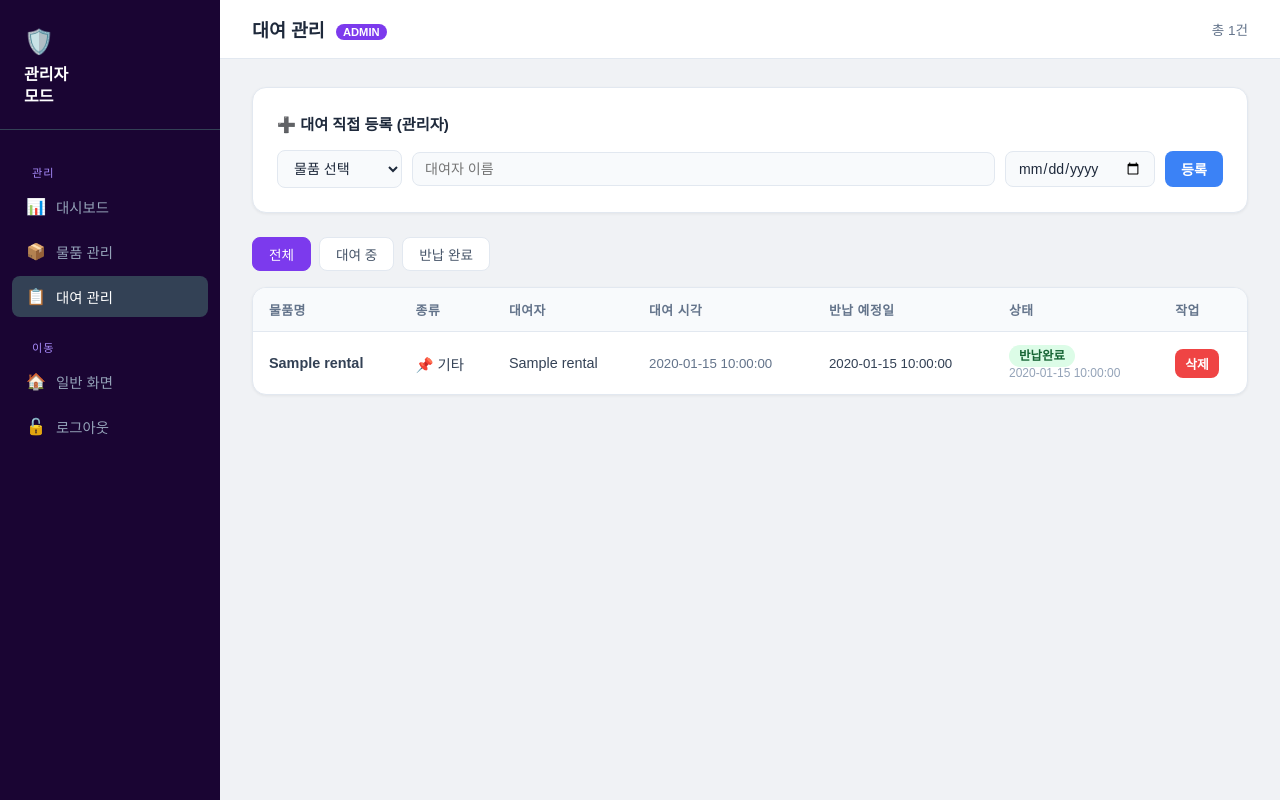
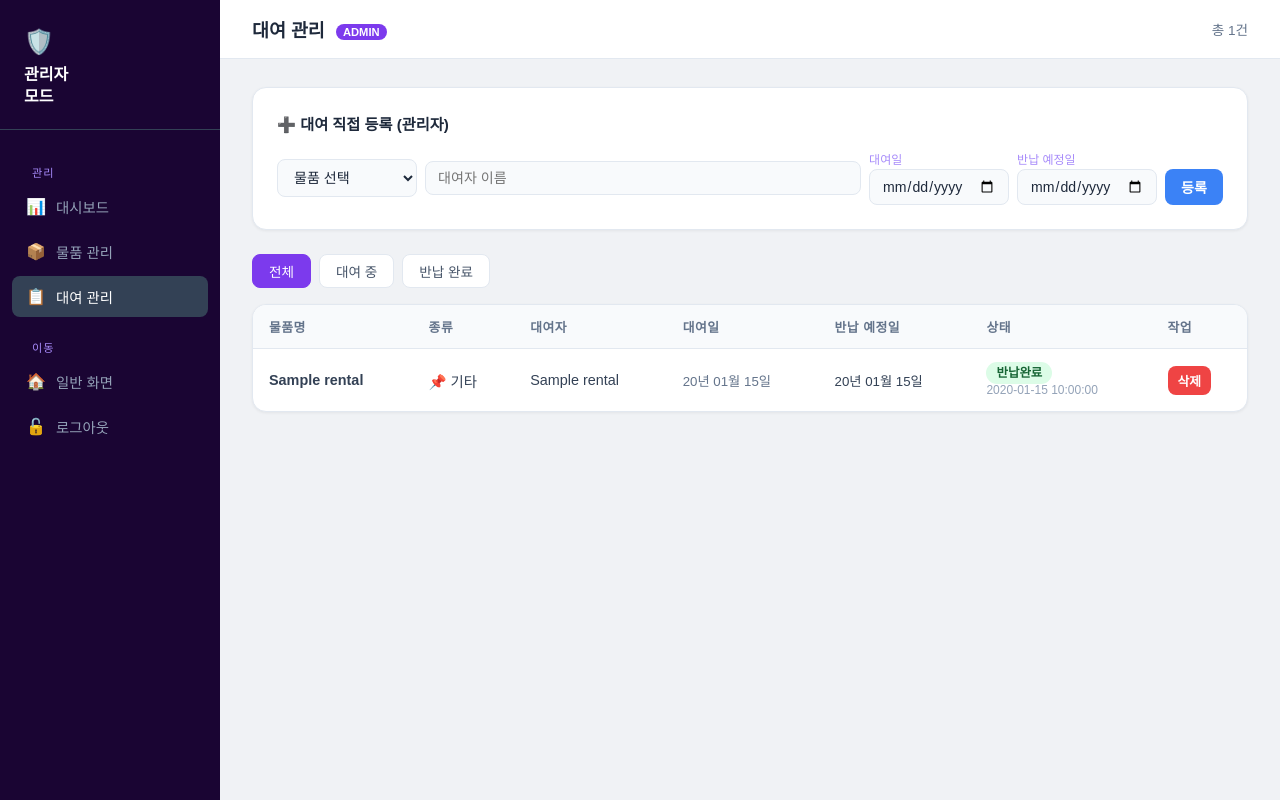
Before and after one commit to jun89368936-blip/100_test, a Flask app: page /admin/rentals in a window 1280 px wide. Run offline with Flask 3, Linux system fonts and the light colour scheme; the visitor is signed in with stand-in values (Sample User, id 1); a database or web service that is not in the repository returns one stand-in record (values such as "Sample title"); some libraries are stand-ins or nearby versions.

Commit message:
change rental to date-range: 대여일 + 반납일 입력 방식으로 변경
- 대여 폼: 대여자 이름 + 대여일(date picker) + 반납일(date picker)
- 날짜 표시: fmt_date 필터로 00년 00월 00일 형식 적용
- history, admin dashboard/rentals 모두 동일 포맷 적용

Co-Authored-By: Claude Sonnet 4.6 <noreply@anthropic.com>

```diff
--- a/equipment-rental/app.py
+++ b/equipment-rental/app.py
@@ -22,6 +22,18 @@ def admin_required(f):
     return decorated
 
 ITEM_COLORS = ["#3788d8", "#e67e22", "#27ae60", "#8e44ad", "#c0392b"]
+
+
+@app.template_filter("fmt_date")
+def fmt_date(value):
+    if not value:
+        return "—"
+    try:
+        from datetime import datetime as dt
+        d = dt.fromisoformat(str(value)[:10])
+        return f"{d.year % 100:02d}년 {d.month:02d}월 {d.day:02d}일"
+    except Exception:
+        return value
 
 
 @app.before_request
@@ -94,24 +106,30 @@ def api_events():
 @app.route("/rent/<int:item_id>", methods=["POST"])
 def rent(item_id):
     borrower_name = request.form.get("borrower_name", "").strip()
+    rented_at = request.form.get("rented_at", "").strip()
     due_date = request.form.get("due_date", "").strip()
     if not borrower_name:
-        flash("이름을 입력해주세요.")
+        flash("이름을 입력해주세요.", "error")
+        return redirect(url_for("index"))
+    if not rented_at:
+        flash("대여일을 선택해주세요.", "error")
+        return redirect(url_for("index"))
+    if not due_date:
+        flash("반납일을 선택해주세요.", "error")
         return redirect(url_for("index"))
 
     conn = get_db()
     try:
-        rented_at = datetime.now().isoformat(timespec="seconds")
         conn.execute(
             "INSERT INTO rentals (item_id, borrower_name, rented_at, due_date) VALUES (?, ?, ?, ?)",
-            (item_id, borrower_name, rented_at, due_date or None),
+            (item_id, borrower_name, rented_at, due_date),
         )
         conn.commit()
         item = conn.execute("SELECT name FROM items WHERE id = ?", (item_id,)).fetchone()
-        flash("대여가 완료되었습니다.")
+        flash("대여가 완료되었습니다.", "success")
         notify_rent(item["name"], borrower_name, rented_at)
     except INTEGRITY_ERROR:
-        flash("이미 대여 중인 물품입니다.")
+        flash("이미 대여 중인 물품입니다.", "error")
     finally:
         conn.close()
 
@@ -252,13 +270,13 @@ def admin_rentals():
 def admin_add_rental():
     item_id = request.form.get("item_id", "").strip()
     borrower_name = request.form.get("borrower_name", "").strip()
+    rented_at = request.form.get("rented_at", "").strip() or date.today().isoformat()
     due_date = request.form.get("due_date", "").strip()
     if not item_id or not borrower_name:
         flash("물품과 대여자 이름을 입력해주세요.", "error")
         return redirect(url_for("admin_rentals"))
     conn = get_db()
     try:
-        rented_at = datetime.now().isoformat(timespec="seconds")
         conn.execute(
             "INSERT INTO rentals (item_id, borrower_name, rented_at, due_date) VALUES (?, ?, ?, ?)",
             (item_id, borrower_name, rented_at, due_date or None),
--- a/equipment-rental/templates/admin/dashboard.html
+++ b/equipment-rental/templates/admin/dashboard.html
@@ -91,10 +91,10 @@
             <tr>
               <td><strong>{{ r.item_name }}</strong></td>
               <td>{{ r.borrower_name }}</td>
-              <td style="font-size:0.83rem;color:#64748b;">{{ r.rented_at }}</td>
+              <td style="font-size:0.83rem;color:#64748b;">{{ r.rented_at | fmt_date }}</td>
               <td style="font-size:0.83rem;">
                 {% if r.due_date %}
-                  {{ r.due_date }}
+                  {{ r.due_date | fmt_date }}
                 {% else %}
                   <span style="color:#94a3b8;">—</span>
                 {% endif %}
--- a/equipment-rental/templates/admin/rentals.html
+++ b/equipment-rental/templates/admin/rentals.html
@@ -55,16 +55,23 @@
       <!-- 직접 대여 등록 -->
       <div class="add-card">
         <h3>➕ 대여 직접 등록 (관리자)</h3>
-        <form method="post" action="/admin/rentals/add" class="add-form-row">
-          <select class="input-select" name="item_id" required>
+        <form method="post" action="/admin/rentals/add" class="add-form-row" style="flex-wrap:wrap;gap:8px;">
+          <select class="input-select" name="item_id" required style="min-width:140px;">
             <option value="">물품 선택</option>
             {% for item in available_items %}
             <option value="{{ item.id }}">{{ item.name }}</option>
             {% endfor %}
           </select>
-          <input class="input-field" type="text" name="borrower_name" placeholder="대여자 이름" required style="flex:1;min-width:140px">
-          <input class="input-field" type="date" name="due_date" title="반납 예정일" style="width:150px">
-          <button type="submit" class="btn btn-primary">등록</button>
+          <input class="input-field" type="text" name="borrower_name" placeholder="대여자 이름" required style="flex:1;min-width:120px">
+          <div style="display:flex;flex-direction:column;gap:2px;">
+            <label style="font-size:0.75rem;color:#a78bfa;">대여일</label>
+            <input class="input-field" type="date" name="rented_at" style="width:140px">
+          </div>
+          <div style="display:flex;flex-direction:column;gap:2px;">
+            <label style="font-size:0.75rem;color:#a78bfa;">반납 예정일</label>
+            <input class="input-field" type="date" name="due_date" style="width:140px">
+          </div>
+          <button type="submit" class="btn btn-primary" style="align-self:flex-end;">등록</button>
         </form>
       </div>
 
@@ -82,7 +89,7 @@
               <th>물품명</th>
               <th>종류</th>
               <th>대여자</th>
-              <th>대여 시각</th>
+              <th>대여일</th>
               <th>반납 예정일</th>
               <th>상태</th>
               <th>작업</th>
@@ -99,8 +106,8 @@
                 {% else %}📌 기타{% endif %}
               </td>
               <td>{{ r.borrower_name }}</td>
-              <td style="font-size:0.83rem;color:#64748b;">{{ r.rented_at }}</td>
-              <td style="font-size:0.83rem;">{{ r.due_date if r.due_date else '—' }}</td>
+              <td style="font-size:0.83rem;color:#64748b;">{{ r.rented_at | fmt_date }}</td>
+              <td style="font-size:0.83rem;">{{ r.due_date | fmt_date }}</td>
               <td>
                 {% if r.returned_at %}
                   <span class="status-badge status-available">반납완료</span>
```
Also changed, not shown: equipment-rental/templates/history.html (+4 -4 lines), equipment-rental/templates/index.html (+13 -5 lines), equipment-rental/qr_code.png (added).
